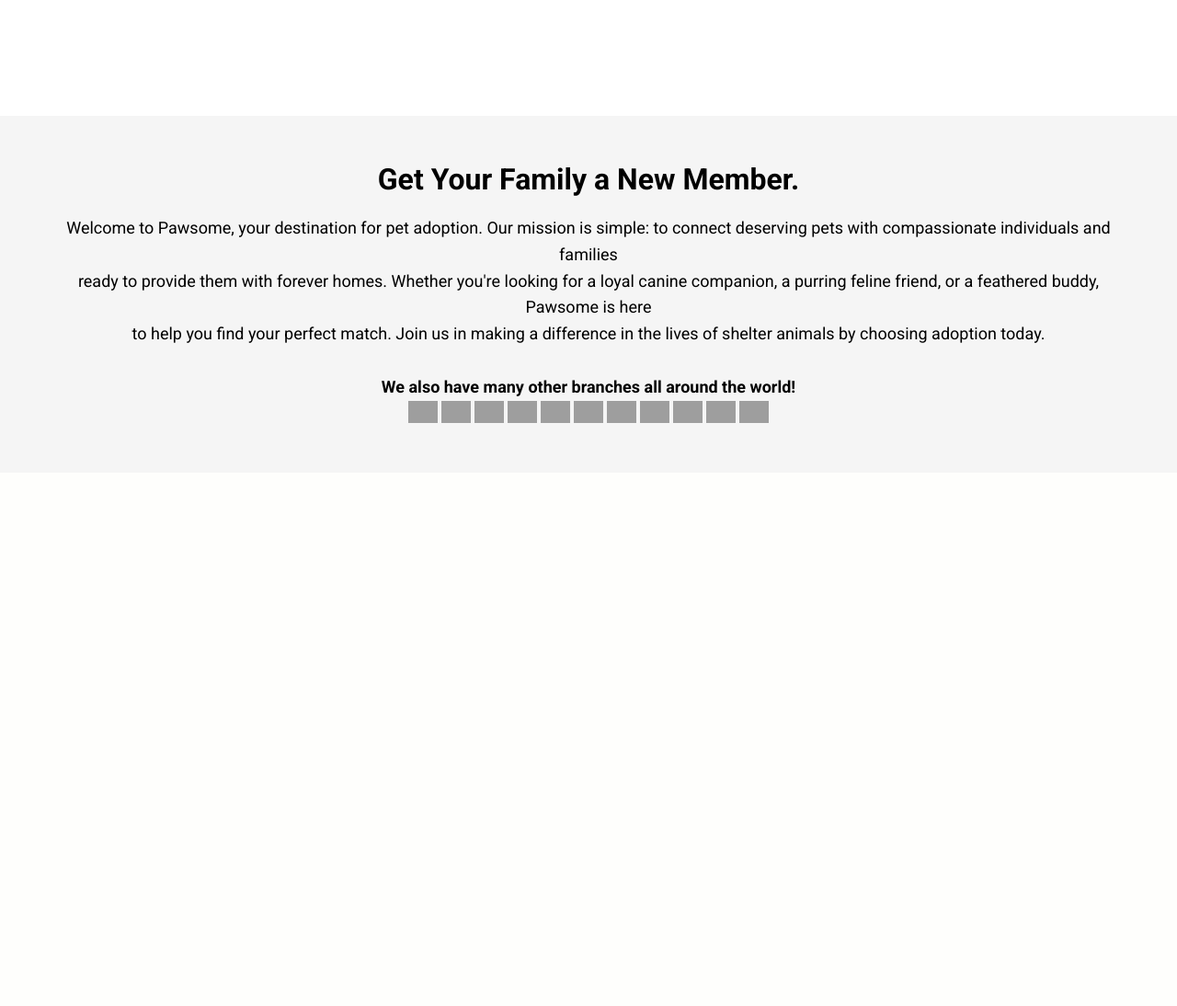
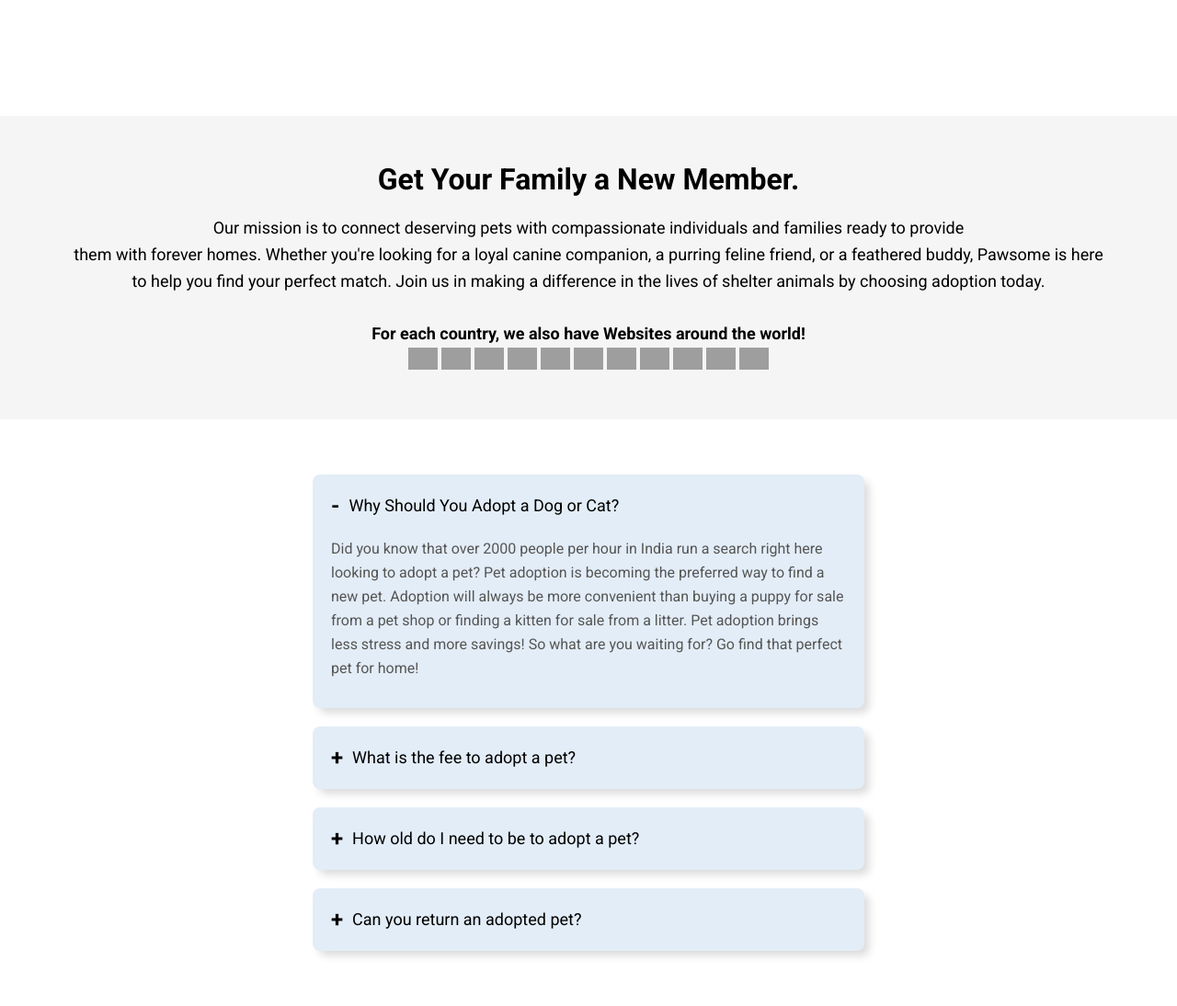
Before and after one commit to abinb23/Pet-Adoption, a PHP site: page /pawsome.html in a window 1280 px wide. Shown: the part 1774-2868 px from the top of the page at 92% size. Before the commit the page ends 2234 px from the top, so only its background shows below. Run offline with PHP 8.4, Linux system fonts and the light colour scheme; some libraries are stand-ins or nearby versions; grey boxes are pictures that could not be loaded.

Commit message:
added Q&A

```diff
--- a/pawsome.css
+++ b/pawsome.css
@@ -317,6 +317,65 @@
 /* Midhome section styling */
 
 
+/* Q&A section styling */
+
+.questionnaire  {
+  margin: 60px auto;
+  width: 600px;
+}
+
+.questionnaire  li {
+  list-style: none;
+  width: 100%;
+  margin: 20px 0;
+  padding: 10px;
+  border-radius: 8px;
+  background: #e3edf7;
+  box-shadow: 6px 6px 10px -1px rgba(0, 0, 0, 0.15),
+              -6px -6px 10px -1px rgba(255, 255, 255, 0.7);
+}
+
+.questionnaire  input[type="radio"] {
+  display: none;
+}
+
+.questionnaire  label {
+  display: flex;
+  align-items: center;
+  padding: 10px;
+  font-size: 18px;
+  font-weight: 500;
+  cursor: pointer;
+}
+
+.questionnaire  label::before {
+  content: '+';
+  margin-right: 10px;
+  font-size: 24px;
+  font-weight: 600;
+}
+
+.questionnaire  input[type="radio"]:checked + label::before {
+  content: '-';
+}
+
+.content {
+  max-height: 0;
+  overflow: hidden;
+  padding: 0 10px;
+  color: #555;
+  line-height: 26px;
+  transition: max-height 0.5s ease, padding 0.5s ease;
+}
+
+.questionnaire  input[type="radio"]:checked + label + .content {
+  max-height: 400px; /* Adjust based on content height */
+  padding: 10px 10px 20px;
+}
+
+/* Q&A section styling */
+
+
 /* Dog-Toggle styling */
 
  /* .toggle-switch-doghead {
--- a/pawsome.html
+++ b/pawsome.html
@@ -143,15 +143,14 @@
   <div class="midhome" id="midhome">
     <h1>Get Your Family a New Member.</h1>
     <p>
-      Welcome to Pawsome, your destination for pet adoption. Our mission is
-      simple: to connect deserving pets with compassionate individuals and
-      families<br />ready to provide them with forever homes. Whether you're
+      Our mission is to connect deserving pets with compassionate individuals and
+      families ready to provide <br /> them with forever homes. Whether you're
       looking for a loyal canine companion, a purring feline friend, or a
       feathered buddy, Pawsome is here<br />to help you find your perfect
       match. Join us in making a difference in the lives of shelter animals by
       choosing adoption today.
       <br /><br />
-      <strong>We also have many other branches all around the world!</strong>
+      <strong>For each country, we also have Websites around the world!</strong>
       <br />
       <ul class="branch-list">
         <img
@@ -236,8 +235,43 @@
     </p>
   </div>
 
+   <!-- Mid-Home section -->
 
-    <!-- Mid-Home section -->
+
+ <!-- Q&A section -->
+
+    <ul class="questionnaire ">
+        <li>
+            <input type="radio" name="questionnaire " id="first" checked>
+            <label for="first">Why Should You Adopt a Dog or Cat?</label>
+            <div class="content">
+                <p>Did you know that over 2000 people per hour in India run a search right here looking to adopt a pet? Pet adoption is becoming the preferred way to find a new pet. Adoption will always be more convenient than buying a puppy for sale from a pet shop or finding a kitten for sale from a litter. Pet adoption brings less stress and more savings! So what are you waiting for? Go find that perfect pet for home!</p>
+            </div>
+        </li>
+        <li>
+            <input type="radio" name="questionnaire " id="second">
+            <label for="second">What is the fee to adopt a pet?</label>
+            <div class="content">
+                <p>No, there is no fee for pet adoption on ThePetNest. However, if you adopt from a different city pet owner/rescuer can ask for travel charges. In case if you find someone asking for charges you can write us at support@thepetnest.com.</p>
+            </div>
+        </li>
+        <li>
+            <input type="radio" name="questionnaire " id="third">
+            <label for="third">How old do I need to be to adopt a pet?</label>
+            <div class="content">
+                <p>You need to be at least 18+ years old to adopt.</p>
+            </div>
+        </li>
+        <li>
+            <input type="radio" name="questionnaire " id="fourth">
+            <label for="fourth">Can you return an adopted pet?</label>
+            <div class="content">
+                <p>We understand it can be hard to get an adjusted pet in the new home and vice versa, as long as your reason for returning is reasonable, you'll be welcome to put it up for adoption again.</p>
+            </div>
+        </li>
+    </ul>
+
+ <!-- Q&A section -->
 
 
 
```
